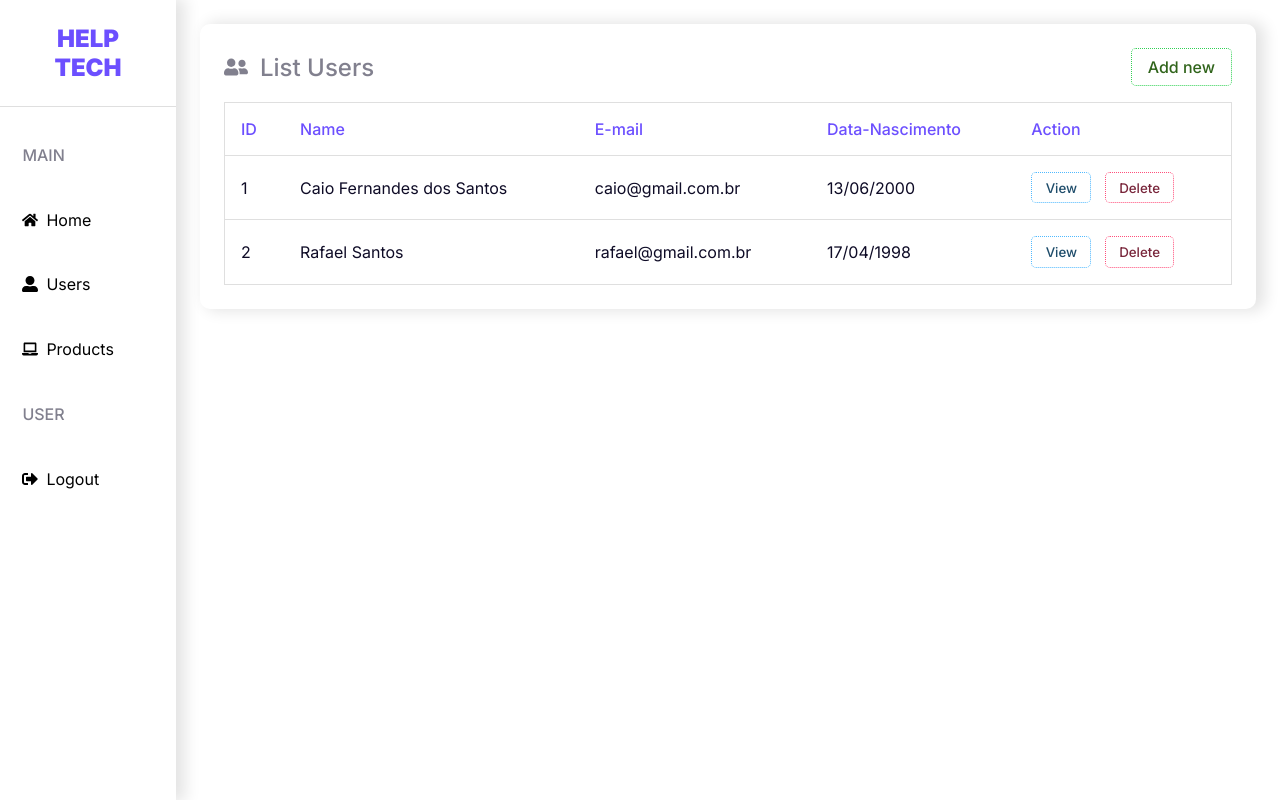
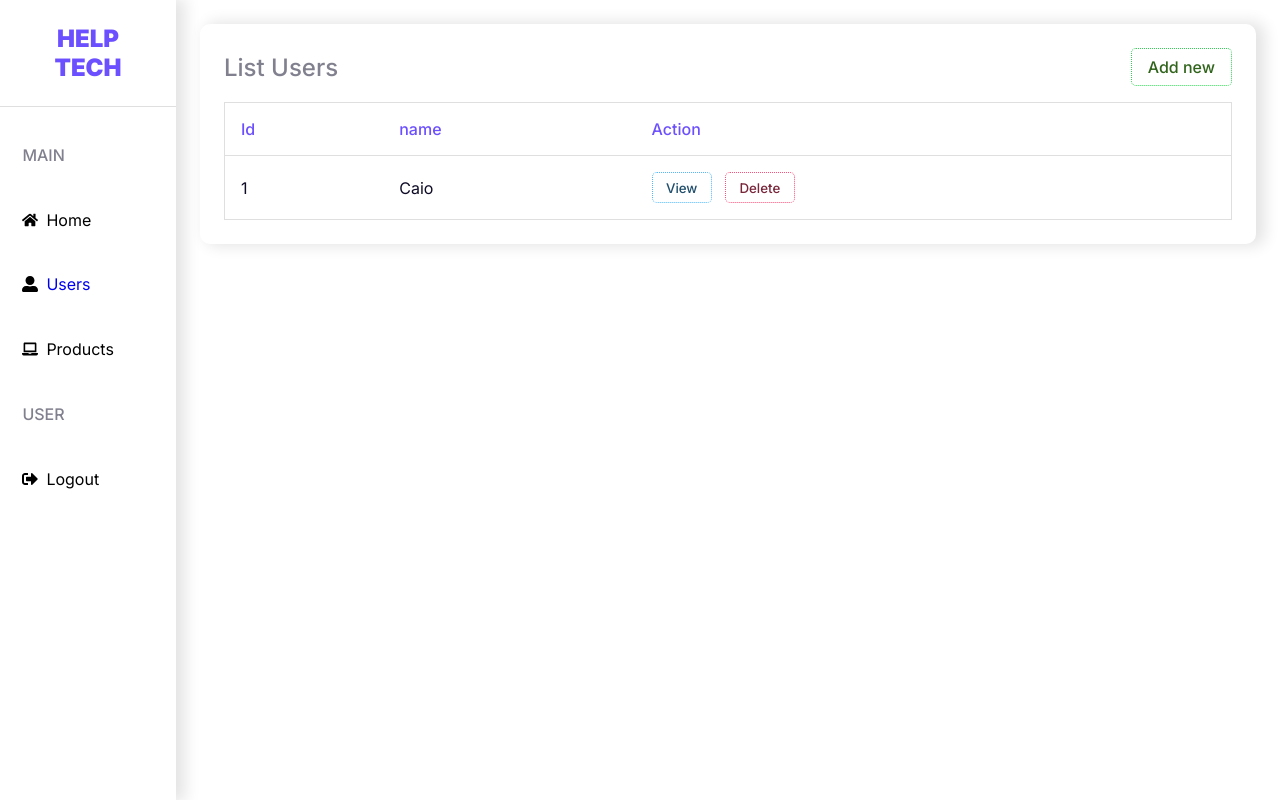
Before and after one commit to zCaioSantos/help-tech, a React (Create React App) app: page /users in a window 1280 px wide. Built offline with nearby package versions, Linux system fonts and the light colour scheme.

Commit message:
Fixed: Table

```diff
--- a/src/components/Sidebar/Sidebar.jsx
+++ b/src/components/Sidebar/Sidebar.jsx
@@ -1,4 +1,5 @@
 import React from 'react';
+import { Link } from 'react-router-dom';
 import './Sidebar.scss';
 
 import { FaHome, FaUserAlt, FaLaptop, FaSignOutAlt } from "react-icons/fa";
@@ -24,7 +25,9 @@ function Sidebar(props) {
                     </li>
                     <li className='option'>
                         <FaUserAlt/>
-                        <span>Users</span>
+                        <Link style={{textDecoration: "none"}} to="/users">
+                            <span>Users</span>
+                        </Link>
                     </li>
                     <li className='option'>
                         <FaLaptop/>
--- a/src/components/Table/Table.jsx
+++ b/src/components/Table/Table.jsx
@@ -1,31 +1,13 @@
 import React from "react";
 import "./Table.scss";
 
-import { FaUserFriends } from "react-icons/fa";
-
-const Table = ({title, coluns, object}) => {
-    title = "List Users"
-    coluns = ["ID", "Name", "E-mail", "Data-Nascimento"];
-    object = [
-        {
-            Id: 1,
-            Name: "Caio Fernandes dos Santos",
-            Email: "caio@gmail.com.br",
-            DataNascimento: "13/06/2000",
-        },
-        {
-            Id: 2,
-            Name: "Rafael Santos",
-            Email: "rafael@gmail.com.br",
-            DataNascimento: "17/04/1998",
-        }
-    ];
+const Table = ({ title, list }) => {
+    const colunas = Object.keys(list[0]);
 
     return (
         <section className="card__table">
             <article className="header">
                 <h1 className="title">
-                    <FaUserFriends />
                     {title}
                 </h1>
                 <button className="btn new">Add new</button>
@@ -33,19 +15,18 @@ const Table = ({title, coluns, object}) => {
             <table className="table">
                 <thead>
                     <tr>
-                        {coluns.map((colum) => (
+                        {colunas.map((colum) => (
                             <th>{colum}</th>
                         ))}
                         <th>Action</th>
                     </tr>
                 </thead>
                 <tbody>
-                    {object.map((object) => (
-                        <tr key={object.Id}>
-                            <td>{object.Id}</td>
-                            <td>{object.Name}</td>
-                            <td>{object.Email}</td>
-                            <td>{object.DataNascimento}</td>
+                    { list.map((obj) => (
+                        <tr>
+                            {Object.values(obj).map((dado) => (
+                                <td>{dado}</td>
+                            ))}
                             <td>
                                 <button className="btn view">View</button>
                                 <button className="btn delete">Delete</button>
--- a/src/routes.js
+++ b/src/routes.js
@@ -14,7 +14,7 @@ function RoutesApp() {
                     <Route index element={<Home/>} />
                     {/* <Route path='login' element={<Login/>} />  */}
                     <Route path='/users'>
-                        <Route index element={<Single table={(<Table />)}/>} />
+                        <Route index element={<Single table={(<Table title="List Users" list={[{Id: 1, name: "Caio"}]}/>)}/>} />
                     </Route>
                 </Route>
             </Routes>
```
